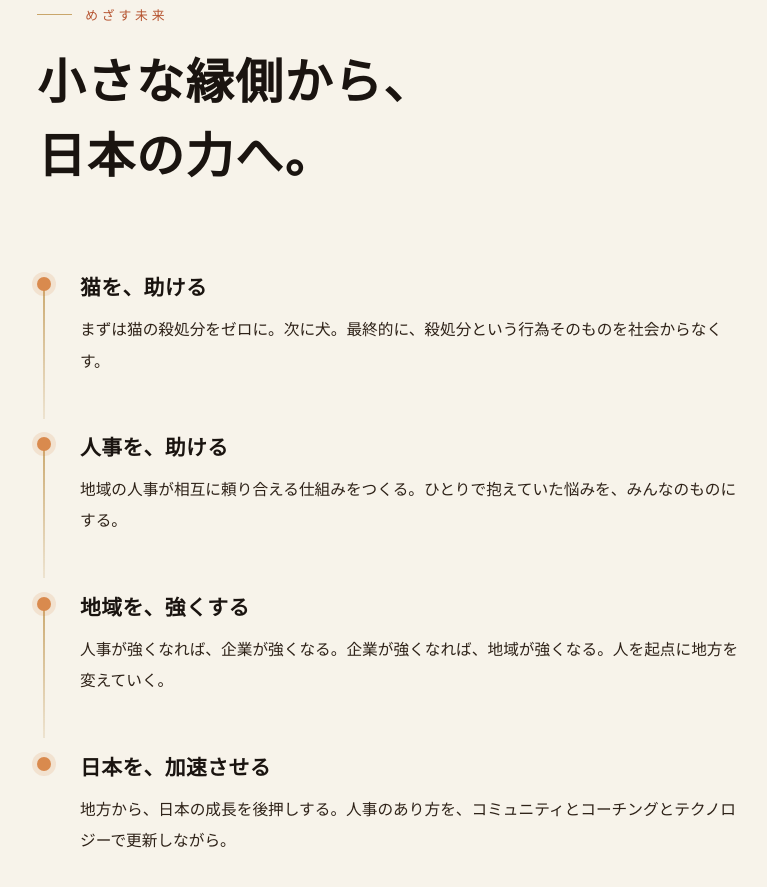
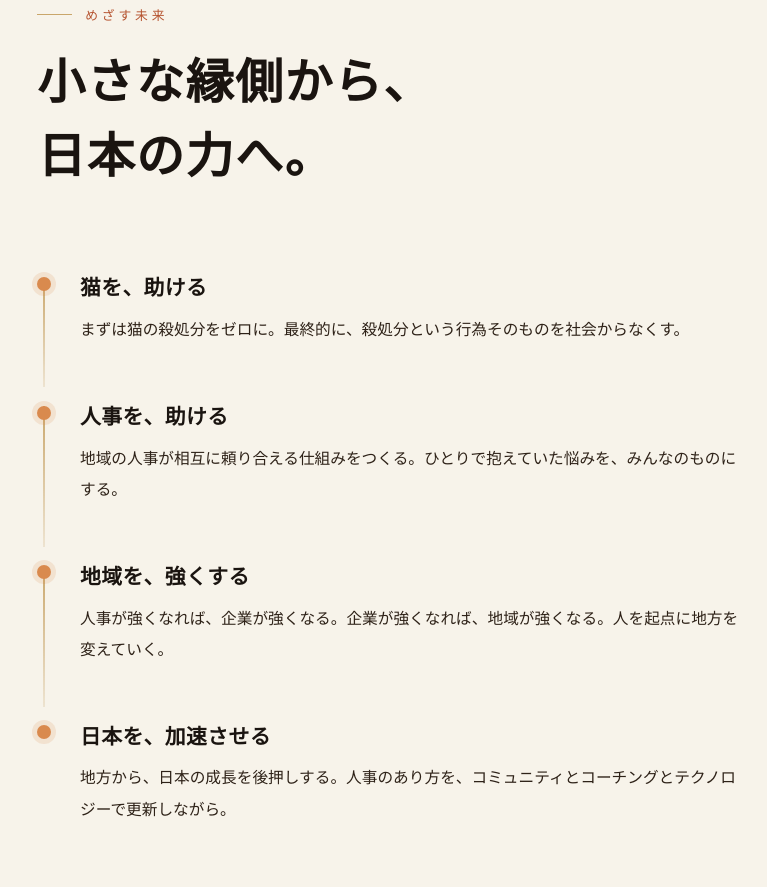
Before and after one commit to kazukinakajimacat/nekono-engawa, a plain HTML site: page index.html in a window 1280 px wide. Shown: the part 1737-2624 px from the top of the page, without its empty margins (248-1015 px from the left). Drawn offline with Linux system fonts and the light colour scheme.

Commit message:
Remove reference to dogs in text

```diff
--- a/index.html
+++ b/index.html
@@ -929,7 +929,7 @@ footer .f-meta{font-size:.72rem;opacity:.5;letter-spacing:.05em}
         <div class="flow-dot"></div>
         <div class="flow-body">
           <h4>猫を、助ける</h4>
-          <p>まずは猫の殺処分をゼロに。次に犬。最終的に、殺処分という行為そのものを社会からなくす。</p>
+          <p>まずは猫の殺処分をゼロに。最終的に、殺処分という行為そのものを社会からなくす。</p>
         </div>
       </div>
       <div class="flow-step reveal">
```
